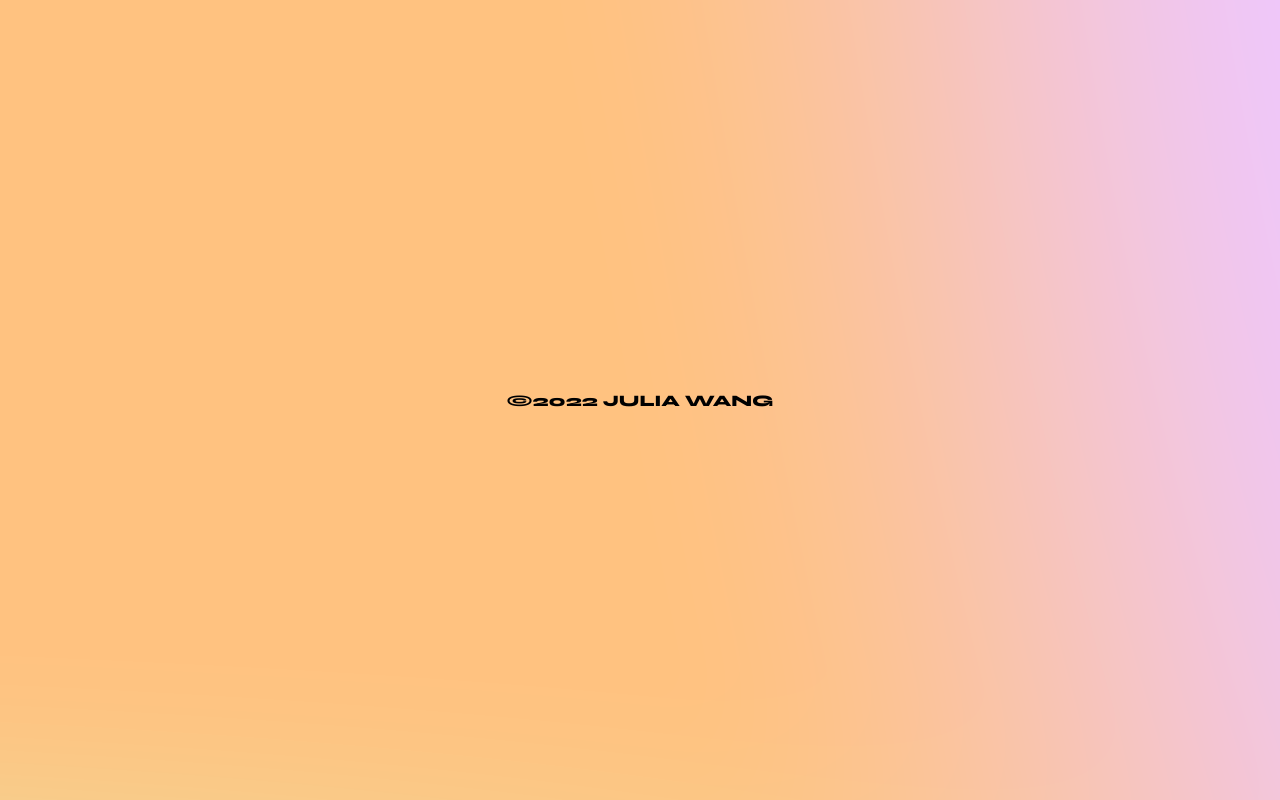
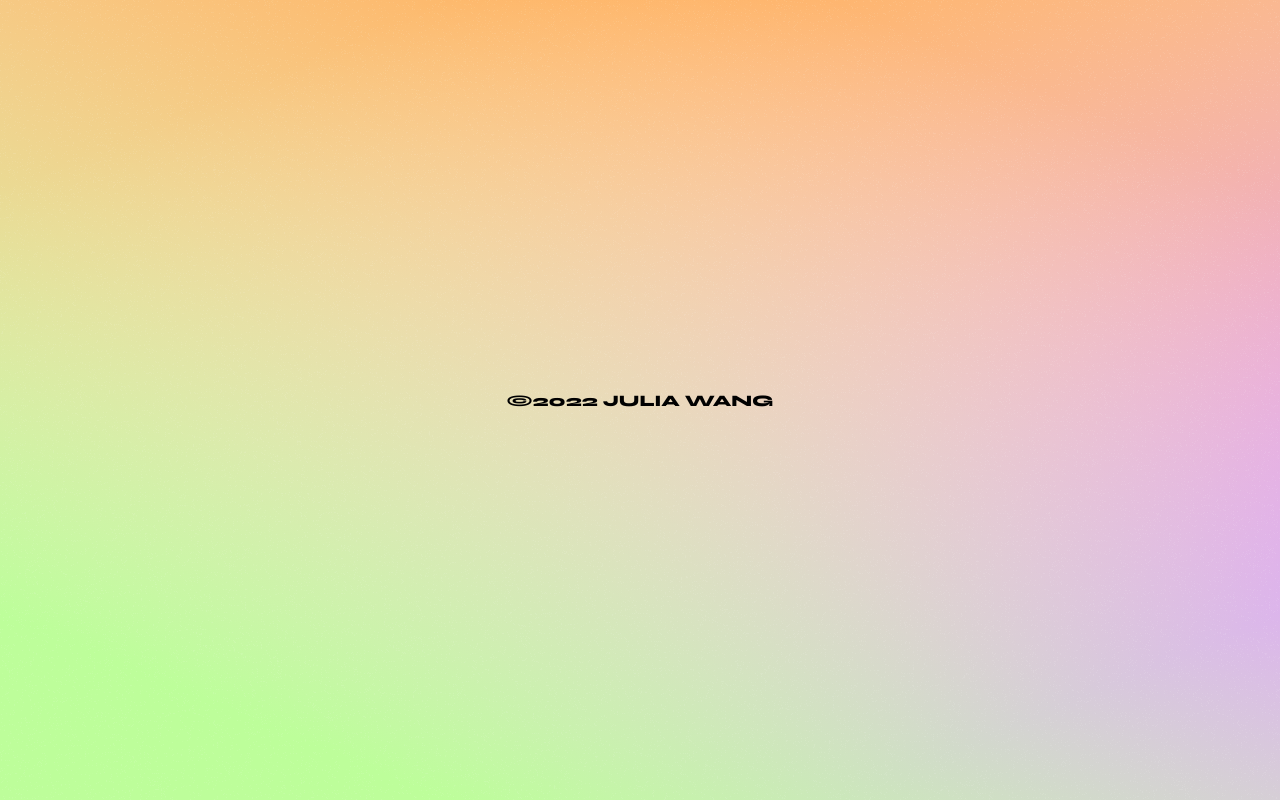
Before and after one commit to juliahw/juliahw.github.io, a React app: page /#/ in a window 1280 px wide. Built offline with nearby package versions, Linux system fonts and the light colour scheme.

Commit message:
Use SVG for background gradient

```diff
--- a/src/style.scss
+++ b/src/style.scss
@@ -3,7 +3,7 @@
 html,
 body {
   font-family: "Syne", system-ui, sans-serif;
-  background-image: url(./images/background.png);
+  background-image: url(./images/background.svg);
   margin: 0;
   padding: 0;
 }
--- a/webpack.config.js
+++ b/webpack.config.js
@@ -61,7 +61,7 @@ module.exports = {
         ],
       },
       {
-        test: /\.png$/,
+        test: /\.(png|svg)$/,
         type: "asset/resource",
       },
     ],
```
Also changed, not shown: src/images/background.png (deleted), src/images/background.svg (added).
